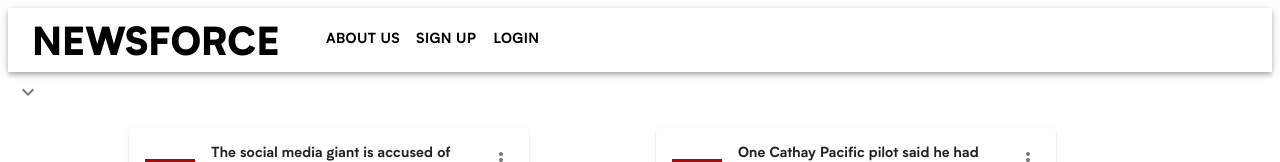
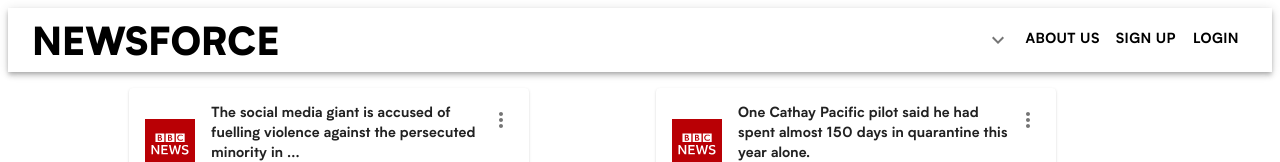
Before and after one commit to hamstercat007/newsforce-api-rails-lisa, a React (Create React App) app: page / in a window 1280 px wide. Shown: the top 162 px of the page. Built offline with nearby package versions, Linux system fonts and the light colour scheme; a web font is replaced by a local one.

Commit message:
update toggle collapse

```diff
--- a/src/App.js
+++ b/src/App.js
@@ -8,12 +8,14 @@ import './App.css';
 import Navigation from './components/Navigation';
 
 function App() {
+  const [expanded, setExpanded] = React.useState(false);
+
   return (
     <Router>
-      <Navigation />
+      <Navigation expanded={expanded} setExpanded={setExpanded} />
       <>
         <Routes>
-          <Route key={1} path="/" element={<Home />} />
+          <Route key={1} path="/" element={<Home expanded={expanded} />} />
           <Route key={2} path="/about" element={<AboutUs />} />
           <Route key={3} path="/signup" element={<SignUp />} />
           <Route key={4} path="/login" element={<LogIn />} />
--- a/src/components/Home.js
+++ b/src/components/Home.js
@@ -10,7 +10,7 @@ import TagCloud from './TagCloud';
 import { styled } from '@mui/material/styles';
 import IconButton from '@mui/material/IconButton';
 
-const Home = () => {
+const Home = ({ expanded }) => {
   const [data, setData] = useState([]);
 
   const [loading, setLoading] = useState(false);
@@ -28,23 +28,6 @@ const Home = () => {
     'south-america',
     'africa',
   ]);
-
-  const [expanded, setExpanded] = React.useState(false);
-
-  const ExpandMore = styled((props) => {
-    const { expand, ...other } = props;
-    return <IconButton {...other} />;
-  })(({ theme, expand }) => ({
-    transform: !expand ? 'rotate(0deg)' : 'rotate(180deg)',
-    marginLeft: 'auto',
-    transition: theme.transitions.create('transform', {
-      duration: theme.transitions.duration.shortest,
-    }),
-  }));
-
-  const handleExpandClick = () => {
-    setExpanded(!expanded);
-  };
 
   const handleToggle = (inputValue) => {
     updateMapFill(inputValue);
@@ -94,12 +77,9 @@ const Home = () => {
       {loading && <SkeletonGrid />}
       {!loading && (
         <>
-          <ExpandMore expand={expanded} onClick={handleExpandClick} aria-expanded={expanded} aria-label="show more">
-            <ExpandMoreIcon />
-          </ExpandMore>
           <Collapse in={expanded} timeout="auto" unmountOnExit>
             <Divider light />
-            <div className="flex-row-toggles">
+            <div className="flex-row">
               <TagCloud handleToggle={handleToggle} />
             </div>
           </Collapse>
--- a/src/components/Navigation.js
+++ b/src/components/Navigation.js
@@ -5,8 +5,11 @@ import Box from '@mui/material/Box';
 import AppBar from '@mui/material/AppBar';
 import Typography from '@mui/material/Typography';
 import { useNavigate, Link } from 'react-router-dom';
+import { styled } from '@mui/material/styles';
+import IconButton from '@mui/material/IconButton';
+import ExpandMoreIcon from '@mui/icons-material/ExpandMore';
 
-const Navigation = () => {
+const Navigation = ({ expanded, setExpanded }) => {
   const navigate = useNavigate();
 
   function handleAboutClick() {
@@ -19,6 +22,21 @@ const Navigation = () => {
     navigate('/login');
   }
 
+  const ExpandMore = styled((props) => {
+    const { expand, ...other } = props;
+    return <IconButton {...other} />;
+  })(({ theme, expand }) => ({
+    transform: !expand ? 'rotate(0deg)' : 'rotate(180deg)',
+    marginLeft: 'auto',
+    transition: theme.transitions.create('transform', {
+      duration: theme.transitions.duration.shortest,
+    }),
+  }));
+
+  const handleExpandClick = () => {
+    setExpanded(!expanded);
+  };
+
   return (
     <Box sx={{ flexGrow: 1 }}>
       <AppBar position="static" sx={{ backgroundColor: 'white', color: 'black' }}>
@@ -28,6 +46,9 @@ const Navigation = () => {
               NEWSFORCE
             </Link>
           </Typography>
+          <ExpandMore expand={expanded} onClick={handleExpandClick} aria-expanded={expanded} aria-label="show more">
+            <ExpandMoreIcon />
+          </ExpandMore>
           <Button color="inherit" onClick={handleAboutClick}>
             About Us
           </Button>
```
